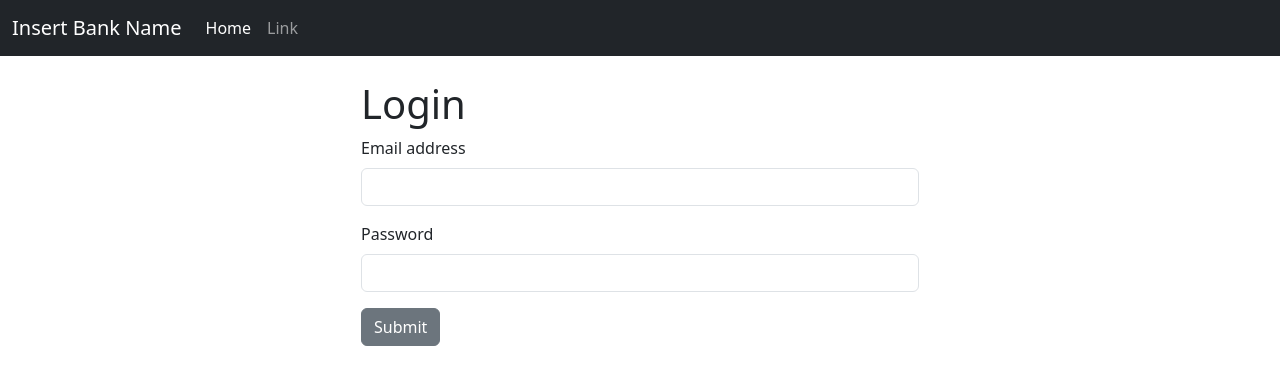
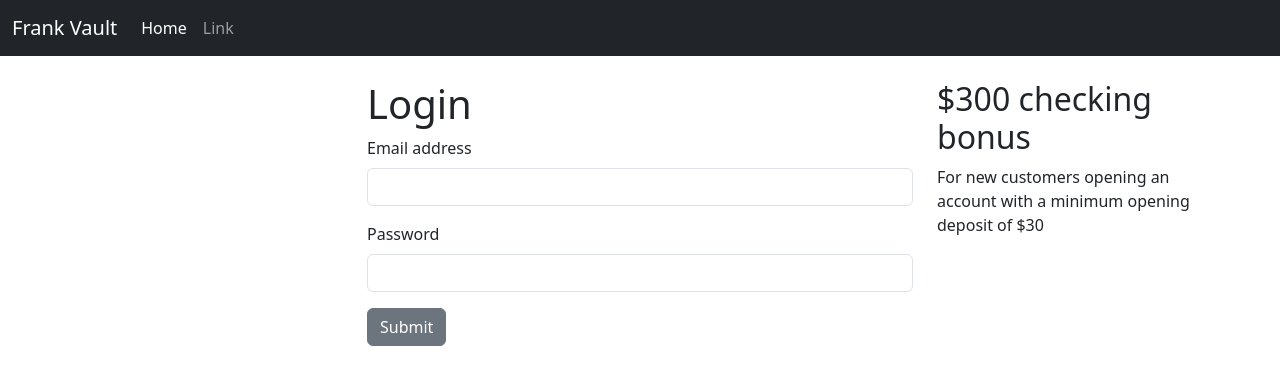
Before and after one commit to TheHS1/OnlineATM, a Django app: page / in a window 1280 px wide. Shown: the top 385 px of the page. Run offline with Django 4.2, Linux system fonts and the light colour scheme.

Commit message:
bank named and advertisment added

```diff
--- a/mainApp/templates/base.html
+++ b/mainApp/templates/base.html
@@ -3,7 +3,7 @@
   <head>
     <meta charset="utf-8">
     <meta name="viewport" content="width=device-width, initial-scale=1">
-    <title>Insert Bank name</title>
+    <title>Frank Vault</title>
     <link href="https://cdn.jsdelivr.net/npm/bootstrap@5.3.3/dist/css/bootstrap.min.css" rel="stylesheet" integrity="sha384-QWTKZyjpPEjISv5WaRU9OFeRpok6YctnYmDr5pNlyT2bRjXh0JMhjY6hW+ALEwIH" crossorigin="anonymous">
   </head>
   <body>
--- a/mainApp/templates/home.html
+++ b/mainApp/templates/home.html
@@ -1,7 +1,7 @@
 {% extends 'base.html' %}
 
 {% block content %}
-
+<div class="row">
 <div class = "col-md-6 offset-md-3">
 
 <br>
@@ -23,6 +23,14 @@
 
 </div>
 
+<div class = "col-md-3">
 
+  <br>
+  <h2>$300 checking bonus</h2>
+   <p>For new customers opening an account with a minimum opening deposit of $30</p>
+
+  </div>
+
+</div>
 
 {% endblock %}
--- a/mainApp/templates/navbar.html
+++ b/mainApp/templates/navbar.html
@@ -1,6 +1,6 @@
 <nav class="navbar navbar-expand-lg navbar-dark bg-dark">
     <div class="container-fluid">
-      <a class="navbar-brand" href="{% url 'home.html' %}">Insert Bank Name</a>
+      <a class="navbar-brand" href="{% url 'home.html' %}">Frank Vault</a>
       <button class="navbar-toggler" type="button" data-bs-toggle="collapse" data-bs-target="#navbarSupportedContent" aria-controls="navbarSupportedContent" aria-expanded="false" aria-label="Toggle navigation">
         <span class="navbar-toggler-icon"></span>
       </button>
```
